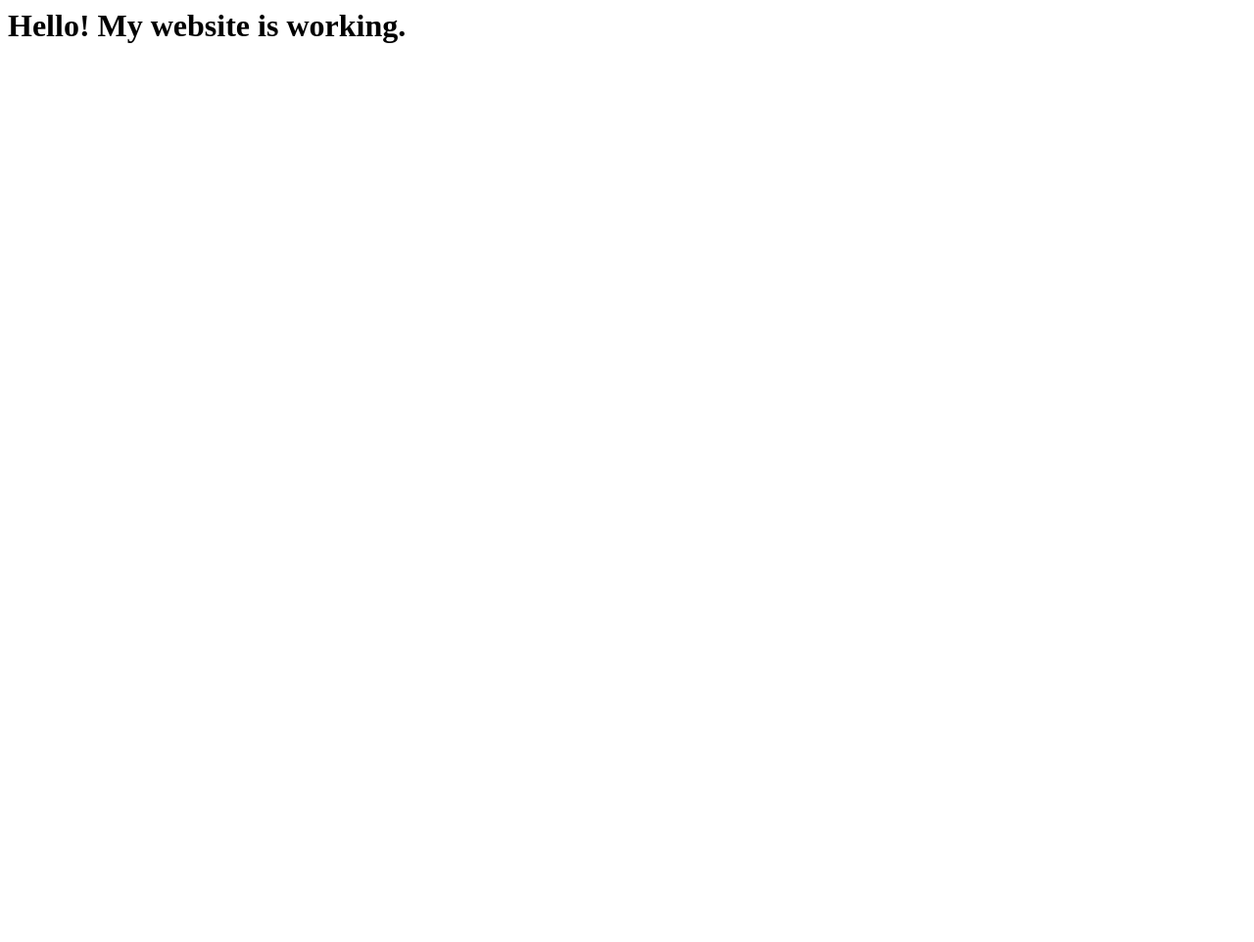
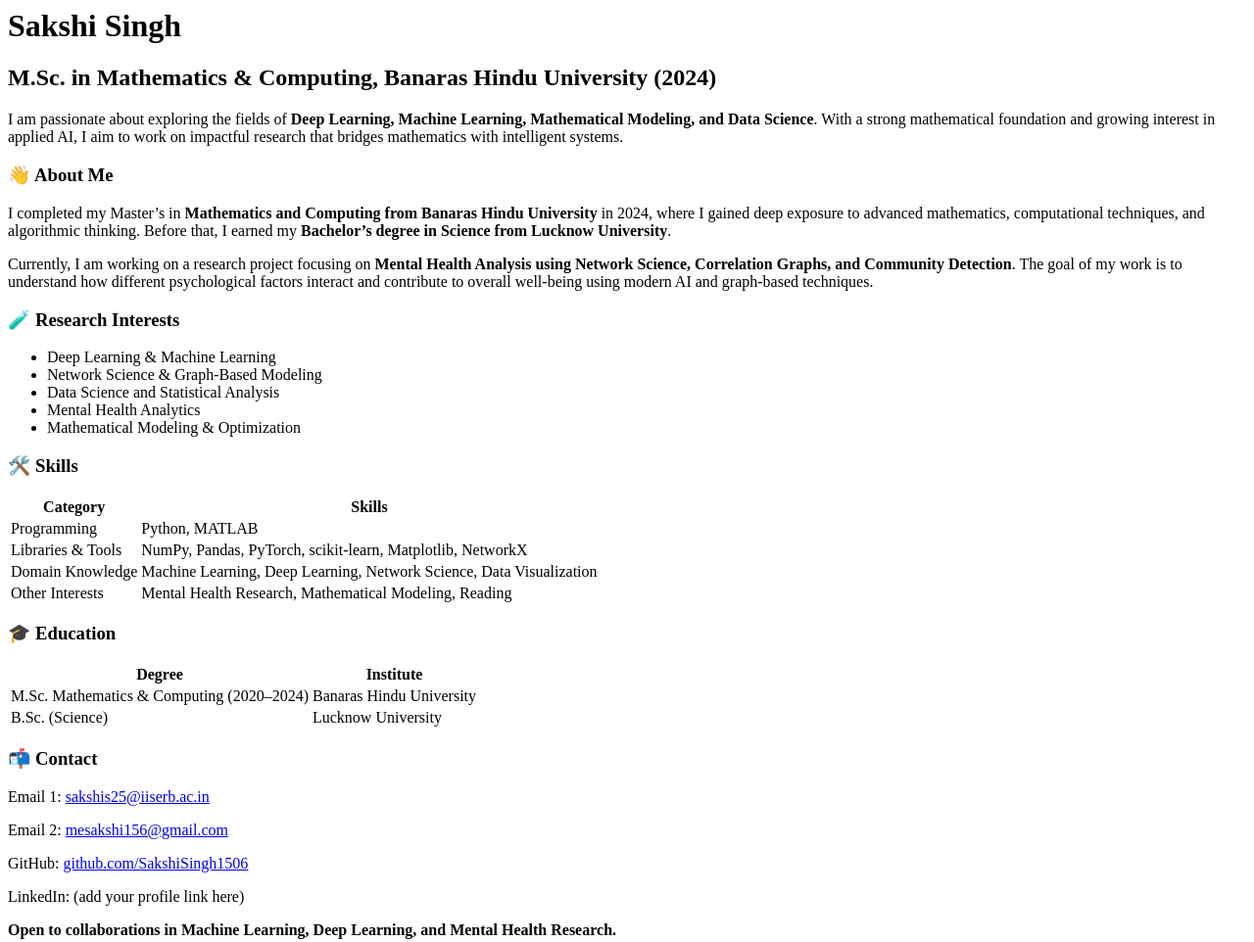
Before and after one commit to SakshiSingh1506/SakshiSingh1506.github.io, a plain HTML site: page index.html in a window 1280 px wide. Shown: the whole page at 98% size. Before the commit the page ends 800 px from the top, so only its background shows below. Drawn offline with Linux system fonts and the light colour scheme.

Commit message:
Update index.html

```diff
--- a/index.html
+++ b/index.html
@@ -1,2 +1,79 @@
 
-<h1>Hello! My website is working.</h1>
+<h1>Sakshi Singh</h1>
+<h2>M.Sc. in Mathematics & Computing, Banaras Hindu University (2024)</h2>
+
+<p>
+I am passionate about exploring the fields of <strong>Deep Learning, Machine Learning, Mathematical Modeling, and Data Science</strong>.
+With a strong mathematical foundation and growing interest in applied AI, I aim to work on impactful research that bridges
+mathematics with intelligent systems.
+</p>
+
+<h3>👋 About Me</h3>
+<p>
+I completed my Master’s in <strong>Mathematics and Computing from Banaras Hindu University</strong> in 2024, where I gained deep exposure
+to advanced mathematics, computational techniques, and algorithmic thinking. Before that, I earned my
+<strong>Bachelor’s degree in Science from Lucknow University</strong>.
+</p>
+
+<p>
+Currently, I am working on a research project focusing on <strong>Mental Health Analysis using Network Science,
+Correlation Graphs, and Community Detection</strong>. The goal of my work is to understand how different
+psychological factors interact and contribute to overall well-being using modern AI and graph-based techniques.
+</p>
+
+<h3>🧪 Research Interests</h3>
+<ul>
+  <li>Deep Learning & Machine Learning</li>
+  <li>Network Science & Graph-Based Modeling</li>
+  <li>Data Science and Statistical Analysis</li>
+  <li>Mental Health Analytics</li>
+  <li>Mathematical Modeling & Optimization</li>
+</ul>
+
+<h3>🛠️ Skills</h3>
+<table>
+  <tr>
+    <th>Category</th>
+    <th>Skills</th>
+  </tr>
+  <tr>
+    <td>Programming</td>
+    <td>Python, MATLAB</td>
+  </tr>
+  <tr>
+    <td>Libraries & Tools</td>
+    <td>NumPy, Pandas, PyTorch, scikit-learn, Matplotlib, NetworkX</td>
+  </tr>
+  <tr>
+    <td>Domain Knowledge</td>
+    <td>Machine Learning, Deep Learning, Network Science, Data Visualization</td>
+  </tr>
+  <tr>
+    <td>Other Interests</td>
+    <td>Mental Health Research, Mathematical Modeling, Reading</td>
+  </tr>
+</table>
+
+<h3>🎓 Education</h3>
+<table>
+  <tr>
+    <th>Degree</th>
+    <th>Institute</th>
+  </tr>
+  <tr>
+    <td>M.Sc. Mathematics & Computing (2020–2024)</td>
+    <td>Banaras Hindu University</td>
+  </tr>
+  <tr>
+    <td>B.Sc. (Science)</td>
+    <td>Lucknow University</td>
+  </tr>
+</table>
+
+<h3>📬 Contact</h3>
+<p>Email 1: <a href="mailto:sakshis25@iiserb.ac.in">sakshis25@iiserb.ac.in</a></p>
+<p>Email 2: <a href="mailto:mesakshi156@gmail.com">mesakshi156@gmail.com</a></p>
+<p>GitHub: <a href="https://github.com/SakshiSingh1506">github.com/SakshiSingh1506</a></p>
+<p>LinkedIn: (add your profile link here)</p>
+
+<p><strong>Open to collaborations in Machine Learning, Deep Learning, and Mental Health Research.</strong></p>
```
